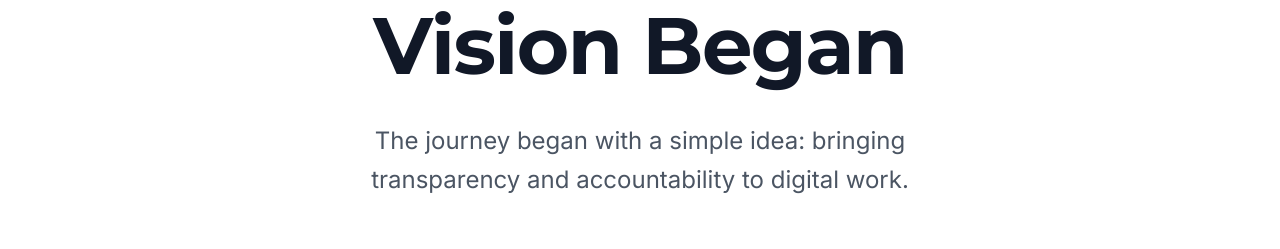
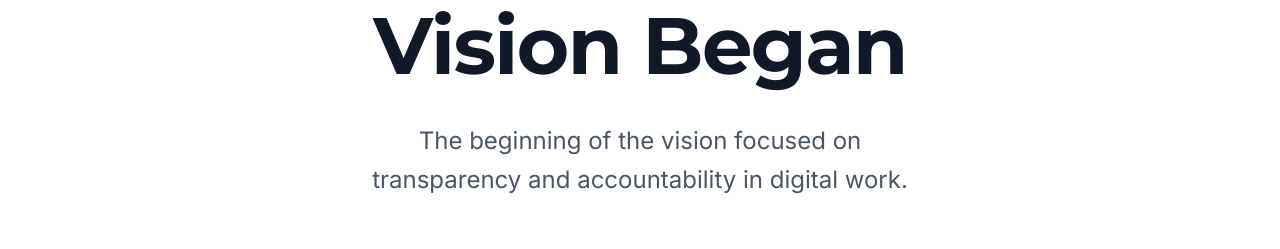
Before and after one commit to natalia-unicoin/tbiz-website, a Next.js app: page / in a window 1280 px wide. Shown: the part 1060-1309 px from the top of the page. Built offline with nearby package versions, Linux system fonts and the light colour scheme; what @mui/material-nextjs would draw is missing.

Commit message:
feat(content): update copy to exact match friday draft

```diff
--- a/src/components/Hero.tsx
+++ b/src/components/Hero.tsx
@@ -34,8 +34,8 @@ const Hero = () => {
                     transition={{ duration: 0.8, delay: 0.2, ease: [0.16, 1, 0.3, 1] }}
                 >
                     <p className={classes.subtitle}>
-                        From transparency in digital work to a global ecosystem<br />
-                        shaping the future of finance and technology.
+                        Introduction to the concept of the page:<br />
+                        the evolution of the vision and ecosystem.
                     </p>
                 </motion.div>
 
--- a/src/components/StorySection.tsx
+++ b/src/components/StorySection.tsx
@@ -10,16 +10,16 @@ const storyBlocks = [
         id: "origins",
         eyebrow: "Origins",
         title: "Where the Vision Began",
-        description: "The journey began with a simple idea: bringing transparency and accountability to digital work.",
-        image: 'assets/poised-bg.jpg', // Placeholder for archival images
+        description: "The beginning of the vision focused on transparency and accountability in digital work.",
+        image: 'assets/poised-bg.jpg',
         layout: 'hero-image'
     },
     {
         id: "sheworks",
         highlight: "SheWorks",
         title: "Empowering Women Through Work",
-        description: "A global platform connecting women with remote professional opportunities.",
-        image: 'assets/executive-standing.png', // Placeholder
+        description: "Highlight the launch and global impact of SheWorks as a platform empowering women through remote work.",
+        image: 'assets/executive-standing.png',
         cta: { text: "Discover SheWorks", link: "https://sheworks.com" },
         layout: 'split-right'
     },
@@ -27,8 +27,8 @@ const storyBlocks = [
         id: "unicorn-hunters",
         highlight: "Unicorn Hunters",
         title: "Democratizing Access to Investment",
-        description: "A global media platform connecting innovative companies with investors worldwide.",
-        image: 'assets/poised-bg.jpg', // Placeholder
+        description: "Highlight the media and investment platform Unicorn Hunters and its mission to democratize access to investment opportunities.",
+        image: 'assets/poised-bg.jpg',
         cta: { text: "Explore Unicorn Hunters", link: "https://unicornhunters.com" },
         layout: 'split-left'
     },
@@ -36,8 +36,8 @@ const storyBlocks = [
         id: "unicoin",
         highlight: "Unicoin",
         title: "A New Model for Digital Assets",
-        description: "An asset-backed digital asset designed to bring transparency to the crypto economy.",
-        image: 'assets/bg-white.png', // Placeholder
+        description: "Introduction of Unicoin as an asset-backed digital asset bringing transparency to the crypto ecosystem.",
+        image: 'assets/bg-white.png',
         cta: { text: "Learn about Unicoin", link: "https://unicoin.com" },
         layout: 'hero-image'
     },
@@ -45,16 +45,16 @@ const storyBlocks = [
         id: "vision",
         eyebrow: "Vision",
         title: "The Vision for the Future",
-        description: "Building infrastructure for transparency across digital work, finance, and global organizations.",
-        image: 'assets/poised-bg.jpg', // Placeholder
+        description: "A section explaining the broader vision behind the ecosystem and its role in shaping the future of digital work, finance, and technology.",
+        image: 'assets/poised-bg.jpg',
         layout: 'split-right'
     },
     {
         id: "global-ecosystem",
         eyebrow: "Global Ecosystem",
         title: "A Global Network",
-        description: "Companies, partners and collaborators around the world contributing to a growing ecosystem.",
-        image: 'assets/executive-standing.png', // Placeholder
+        description: "Showcase the international presence of the ecosystem, including partners, collaborators, global reach, and media presence.",
+        image: 'assets/executive-standing.png',
         layout: 'split-left'
     }
 ];
@@ -67,7 +67,7 @@ const WarOnCryptoSection = () => {
                 <span className={classes.eyebrow}>War on Crypto</span>
                 <h2 className={classes.titleSmall}>Standing for Transparency</h2>
                 <p className={classes.descriptionSmall}>
-                    A defining legal moment defending innovation and transparency in the crypto industry.
+                    Brief reference to the regulatory/legal battle known as "War on Crypto," with a link to the dedicated site.
                 </p>
                 <a href="https://waroncrypto.com" className={classes.ctaButtonOutline}>
                     Read the full story
```
